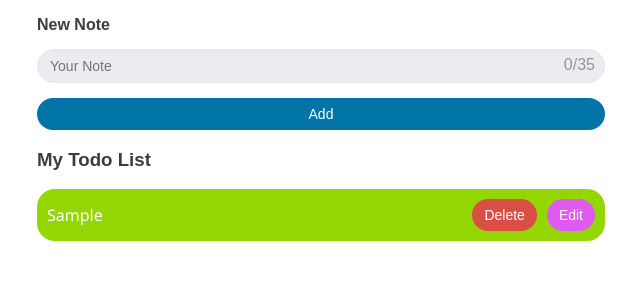
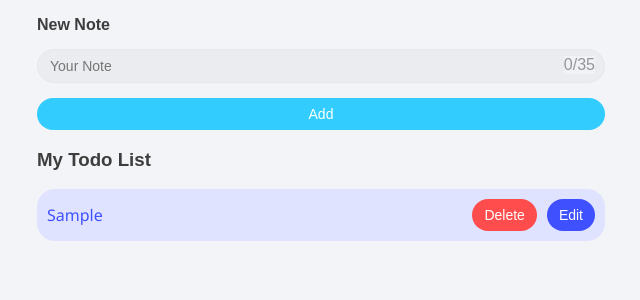
Before and after one commit to aydingani/todo-list-customized-ReactJS, a React (Vite) app: page / in a window 1280 px wide. Both pictures are taken after typing "Sample" into the empty fields and a click on the button "Add". Shown: the top 300 px of the page, without its empty margins (319-959 px from the left). Built offline with nearby package versions, Linux system fonts and the light colour scheme.

Commit message:
updating style

```diff
--- a/src/App.css
+++ b/src/App.css
@@ -1,6 +1,7 @@
 * {
   font-family: Arial, Helvetica, sans-serif;
   box-sizing: border-box;
+  background-color: #f3f4f8;
 }
 
 body {
@@ -20,7 +21,7 @@ input {
   border-radius: 18px;
   padding: 8px 12px;
   font-size: 14px;
-  font-family: Arial, Helvetica, sans-serif;
+  font-family: Ubuntu, sans-serif;
   font-size: 14px;
   background-color: #ebecf0;
 }
@@ -36,16 +37,16 @@ input:focus {
 }
 
 .add-btn {
-  background-color: #0074a6;
+  background-color: #33ccff;
 }
 
 .delete-btn {
-  background-color: #d94f45;
+  background-color: #ff4d4d;
   margin-left: auto;
 }
 
 .edit-btn {
-  background-color: #e059f0;
+  background-color: #3f50ff;
 }
 
 .add-btn,
@@ -65,15 +66,15 @@ input:focus {
 }
 
 .add-btn:hover {
-  background-color: #0898c7;
+  background-color: #66d9ff;
 }
 
 .delete-btn:hover {
-  background-color: #da5d57;
+  background-color: #d97c45;
 }
 
 .edit-btn:hover {
-  background-color: #e375f0;
+  background-color: #6675ff;
 }
 
 .form-row {
@@ -102,14 +103,20 @@ ul {
   gap: 10px;
   margin-bottom: 10px;
   align-items: center;
-  background-color: #94d604;
+  background-color: #e0e3ff;
   padding: 10px;
   border-radius: 18px;
 }
 
 .todo-text {
   font-family: "Segoe UI", Tahoma, Geneva, Verdana, sans-serif;
-  color: #fff;
+  color: #3f50ff;
+  background: transparent;
+}
+
+h3,
+.new-note {
+  font-family: Ubuntu, sans-serif;
 }
 
 .new-note,
```
